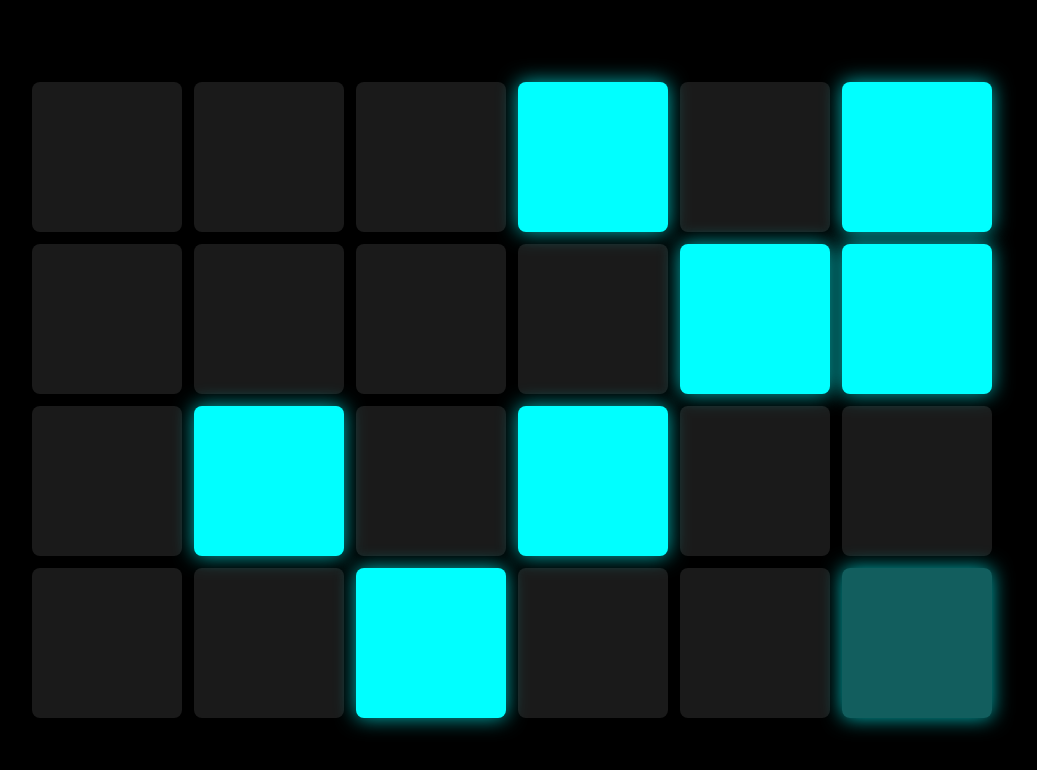
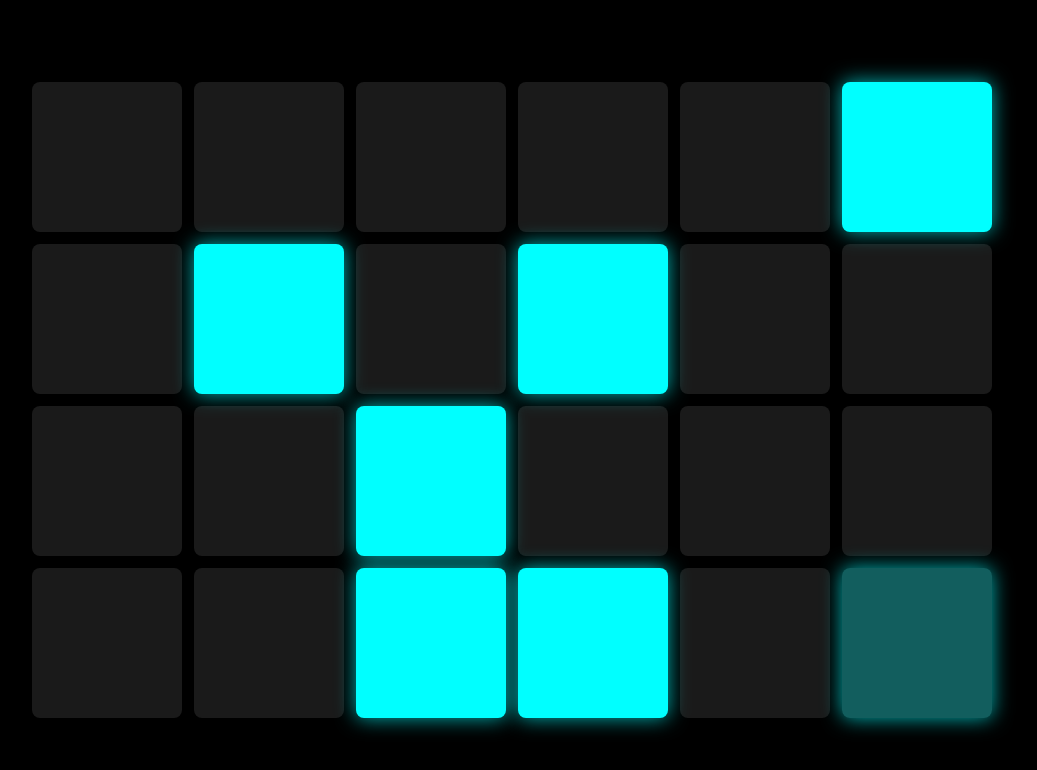
Before and after one commit to alexis-pigeon-accedo/binary-clock, a plain HTML site: page index.html in a window 1280 px wide. Shown: the whole page, without its empty margins (128-1165 px from the left). Drawn offline with Linux system fonts and the light colour scheme.

Commit message:
Update index.html

```diff
--- a/index.html
+++ b/index.html
@@ -23,8 +23,8 @@
         }
         .clock-grid {
             display: grid;
-            grid-template-columns: repeat(6, 150px);      /* Triple the size: 50px * 3 = 150px */
-            grid-template-rows: repeat(4, 150px);         /* Triple the size: 50px * 3 = 150px */
+            grid-template-columns: repeat(6, 150px);
+            grid-template-rows: repeat(4, 150px);
             gap: 12px;
             padding: 16px;
             border-radius: 12px;
@@ -39,6 +39,11 @@
             border-radius: 8px;
             background-color: rgba(255, 255, 255, 0.1);
             transition: background-color 0.5s ease;
+            display: flex;
+            align-items: center;
+            justify-content: center;
+            color: #fff;
+            font-size: 24px;
         }
         .led-on {
             background-color: #00ffff;
@@ -102,20 +107,20 @@
 
                 for (let i = 0; i < 4; i++) {
                     if (binary[i] === '1') {
-                        ledsArray[i].classList.add('led-on');
+                        ledsArray[3 - i].classList.add('led-on');
                     } else {
-                        ledsArray[i].classList.remove('led-on');
+                        ledsArray[3 - i].classList.remove('led-on');
                     }
                 }
             }
 
             // Set the LEDs for hours, minutes, and seconds
-            setDigitLeds(hourDigits[0], [leds[0], leds[1], leds[2], leds[3]]);
-            setDigitLeds(hourDigits[1], [leds[4], leds[5], leds[6], leds[7]]);
-            setDigitLeds(minuteDigits[0], [leds[8], leds[9], leds[10], leds[11]]);
-            setDigitLeds(minuteDigits[1], [leds[12], leds[13], leds[14], leds[15]]);
-            setDigitLeds(secondDigits[0], [leds[16], leds[17], leds[18], leds[19]]);
-            setDigitLeds(secondDigits[1], [leds[20], leds[21], leds[22], leds[23]]);
+            setDigitLeds(hourDigits[0], [leds[08], leds[12], leds[6], leds[0]]);
+            setDigitLeds(hourDigits[1], [leds[19], leds[13], leds[7], leds[1]]);
+            setDigitLeds(minuteDigits[0], [leds[20], leds[14], leds[8], leds[2]]);
+            setDigitLeds(minuteDigits[1], [leds[21], leds[15], leds[9], leds[3]]);
+            setDigitLeds(secondDigits[0], [leds[22], leds[16], leds[10], leds[4]]);
+            setDigitLeds(secondDigits[1], [leds[23], leds[17], leds[11], leds[5]]);
         }
 
         // Update the clock every second
```
